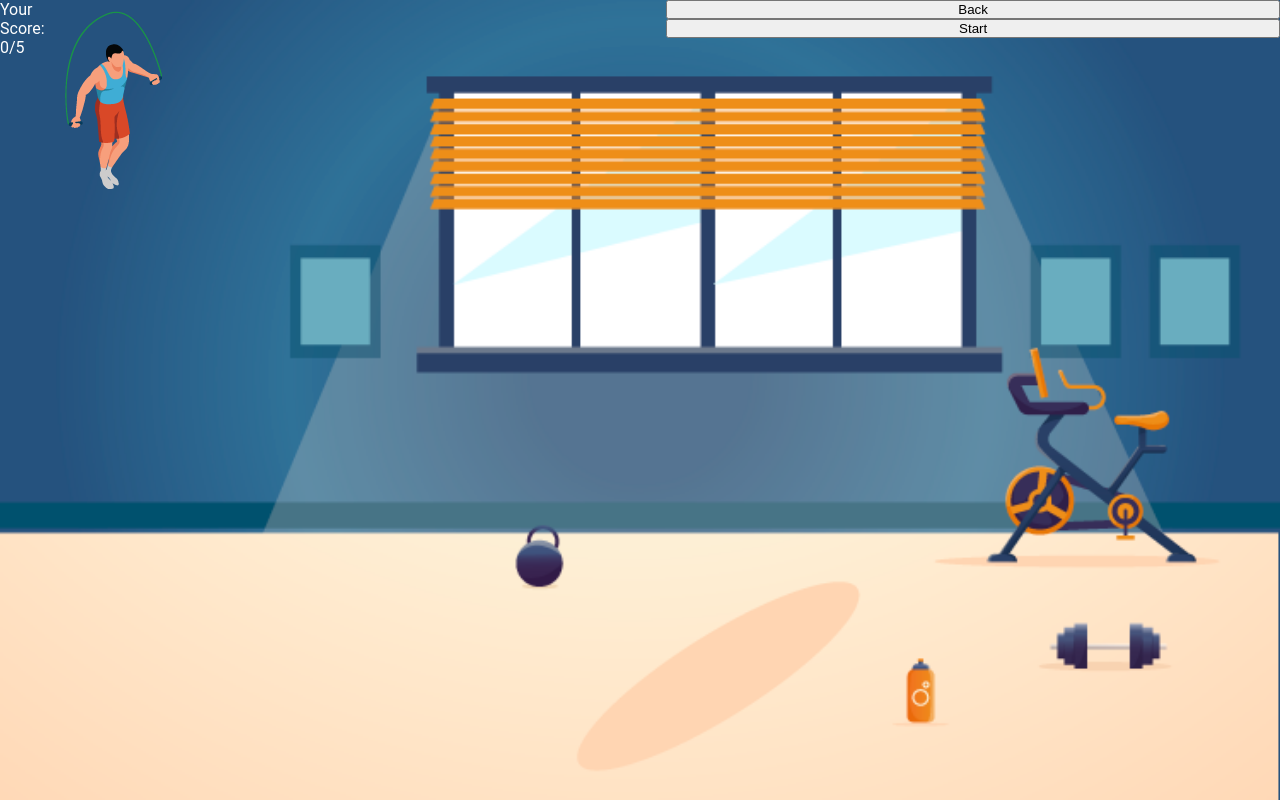
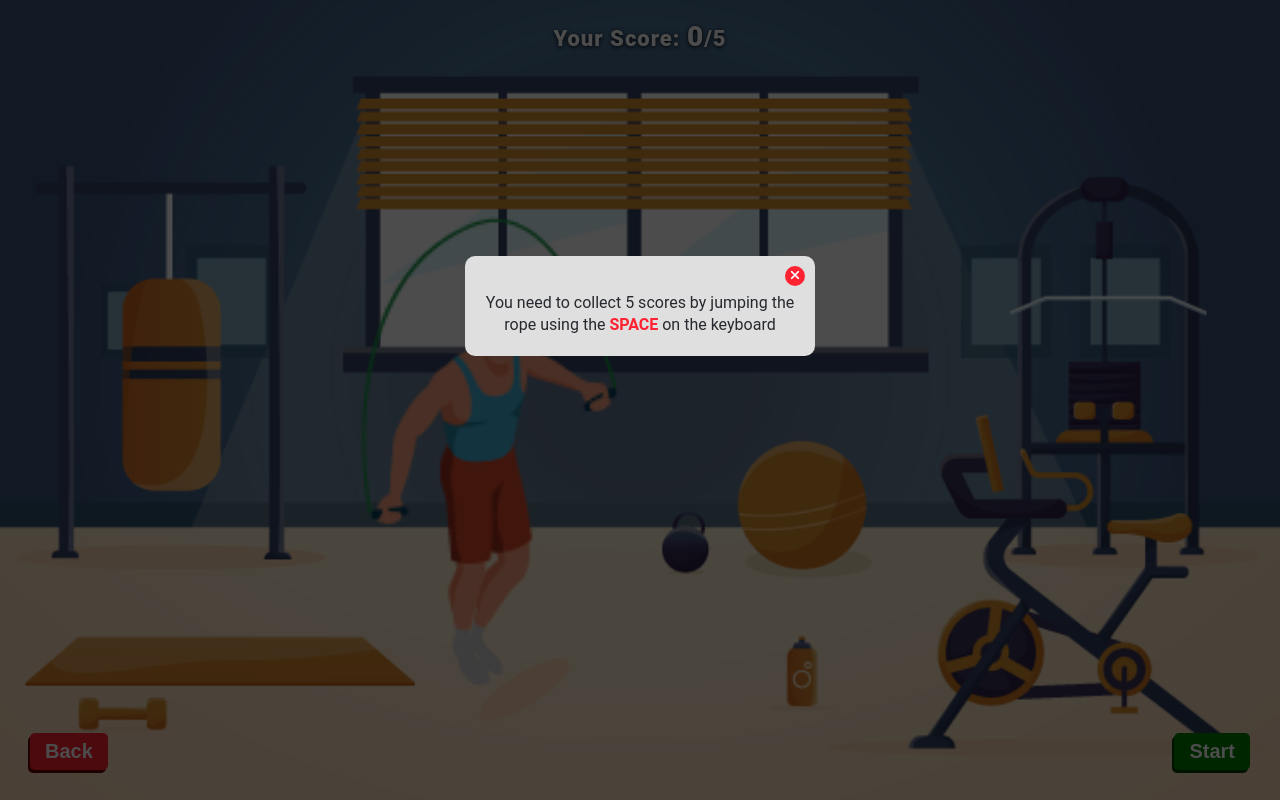
Before and after one commit to F-Naddaf/GYMIX, a Nuxt app in the folder client/: page /games/rope in a window 1280 px wide. Built offline with nearby package versions, Linux system fonts and the light colour scheme.

Commit message:
Editing the Jump rope game

```diff
--- a/client/components/GameInstructions.vue
+++ b/client/components/GameInstructions.vue
@@ -14,7 +14,7 @@
 <script setup>
 import { defineProps, defineEmits } from "vue";
 
-const { emit } = defineEmits(["close-instruction"]);
+const emit = defineEmits(["close-instruction"]);
 
 const props = defineProps({
   message: String,
@@ -23,7 +23,7 @@ const props = defineProps({
 });
 
 const closeInstruction = () => {
-  context.emit("close-instruction");
+  emit("close-instruction");
 };
 </script>
 
--- a/client/pages/games/index.vue
+++ b/client/pages/games/index.vue
@@ -53,10 +53,12 @@ import { ref, watch } from "vue";
 definePageMeta({
   layout: "custom",
 });
+
 const message =
   "Help the trainer liftting up the weight by pressing the button";
 const span = "HELP";
 const remaining = "fast";
+
 const images = [
   {
     id: "1",
--- a/client/pages/games/rope.vue
+++ b/client/pages/games/rope.vue
@@ -1,6 +1,19 @@
 <template>
   <div class="rope-game-container">
-    <p>Your Score: {{ score }}/5</p>
+    <div class="instruction-container" v-if="instruction">
+      <GameInstructions
+        :message="message"
+        :span="span"
+        :remaining="remaining"
+        @close-instruction="closeInstruction"
+      />
+    </div>
+    <div class="score-container">
+      <p>
+        Your Score: <span>{{ score }}</span
+        >/5
+      </p>
+    </div>
     <div class="image-container">
       <img
         :src="currentImage"
@@ -8,18 +21,40 @@
         :class="isJumping ? 'image-up' : 'image-down'"
       />
     </div>
-    <p v-show="gameEnded" id="lose-message">Sorry, you lose. Try again!</p>
-    <p v-show="score === 5" id="win-message">Congratulations!</p>
+    <!-- <p v-show="gameEnded" id="lose-message">Sorry, you lose. Try again!</p>
+        <p v-show="score === 5" id="win-message">Congratulations!</p> -->
 
-    <div class="btn-container" v-if="!gameEnded" id="lose">
-      <button @click="restartGame">Back</button>
-      <button @click="startGame" :disabled="startButtonDisabled">Start</button>
+    <div class="btn-container" v-if="!gameEnded">
+      <button class="primary">
+        <NuxtLink to="/" @click="restartGame">Back</NuxtLink>
+      </button>
+      <button
+        class="green"
+        v-if="!startOver"
+        @click="startGame"
+        :disabled="startButtonDisabled"
+      >
+        Start
+      </button>
     </div>
-    <div class="btn-container" v-if="gameEnded" id="win">
-      <button @click="restartGame">Play again</button>
+    <div class="btn-container" v-if="gameEnded && score === 5">
+      <button v-if="score === 5" class="primary" @click="playAgain">
+        Play again
+      </button>
+      <button class="green">
+        <NuxtLink
+          v-if="score === 5"
+          to="/games/boxing"
+          @click="continueGame"
+          :disabled="!canContinue"
+        >
+          Next
+          <i class="fa-solid fa-angle-right"></i>
+        </NuxtLink>
+      </button>
     </div>
-    <div class="btn-container" v-if="score === 5" id="win">
-      <button @click="continueGame" :disabled="!canContinue">Continue</button>
+    <div class="try-again-container" v-if="gameEnded && score !== 5">
+      <button class="primary" @click="playAgain">Try again</button>
     </div>
   </div>
 </template>
@@ -30,6 +65,10 @@ import { ref, computed, watch, onMounted } from "vue";
 definePageMeta({
   layout: "custom",
 });
+
+const message = "You need to collect 5 scores by jumping the rope using the ";
+const span = "SPACE";
+const remaining = " on the keyboard";
 
 const images = [
   "/images/games/rope/photo-1.png",
@@ -44,6 +83,8 @@ const images = [
   "/images/games/rope/photo-10.png",
 ];
 
+const instruction = ref(true);
+const startOver = ref(false);
 const currentIndex = ref(0);
 const isJumping = ref(false);
 const gameEnded = ref(false);
@@ -51,6 +92,10 @@ const canContinue = ref(false);
 const score = ref(0);
 const jumpKey = 32;
 let intervalId;
+
+const closeInstruction = () => {
+  instruction.value = false;
+};
 
 const currentImage = computed(() => images[currentIndex.value]);
 const startButtonDisabled = computed(() => gameEnded.value || isJumping.value);
@@ -62,6 +107,12 @@ const startGame = () => {
 const restartGame = () => {
   location.reload();
 };
+const playAgain = () => {
+  startOver.value = true;
+  gameEnded.value = false;
+  score.value = 0;
+  startGame();
+};
 
 const continueGame = () => {
   canContinue.value = false;
@@ -70,7 +121,6 @@ const continueGame = () => {
 };
 
 const changeImage = () => {
-  console.log("start game");
   if (!gameEnded.value) {
     currentIndex.value = (currentIndex.value + 1) % images.length;
     if (score.value >= 5) {
@@ -123,31 +173,106 @@ onMounted(() => {
 .rope-game-container {
   display: flex;
   justify-content: flex-start;
+  flex-direction: column;
   height: 100vh;
   margin: auto;
-  background-image: url("/images/games/fitting/liftting-background.png");
+  background-image: url("/images/games/rope/rope-background.png");
   background-repeat: no-repeat;
   background-position: bottom right;
   background-size: cover;
   position: relative;
 }
+.instruction-container {
+  position: absolute;
+  width: 100%;
+  height: 100%;
+  background: rgba(0, 0, 0, 0.7);
+  z-index: 50;
+}
+.score-container {
+  display: flex;
+  align-items: center;
+  justify-content: center;
+  width: 100%;
+  height: auto;
+  padding: 20px 0;
+}
+.score-container p {
+  color: white;
+  font-size: 22px;
+  font-weight: 800;
+  letter-spacing: 1px;
+  text-shadow: rgba(0, 0, 0) 0px 1px 4px;
+}
+.score-container p span {
+  color: white;
+  font-size: 28px;
+}
 .image-container {
-  position: relative;
+  position: absolute;
   width: 100%;
-  height: 500px;
+  height: 100%;
   overflow: hidden;
+  bottom: 0;
+  left: 0;
 }
-
 .image-container img {
   position: absolute;
-  top: 0;
-  left: 0;
+  bottom: 92px;
+  height: 65%;
+  left: 50%;
+  transform: translateX(-310px);
 }
-
 .btn-container {
+  position: absolute;
+  bottom: 30px;
+  padding: 0 30px;
+  width: 100%;
   display: flex;
-  flex-direction: column;
+  align-items: center;
+  justify-content: space-between;
+}
+.try-again-container {
+  position: absolute;
+  bottom: 30px;
+  padding: 0 30px;
   width: 100%;
+  display: flex;
+  align-items: center;
+  justify-content: center;
+}
+.btn-container button,
+.try-again-container .primary {
+  padding: 7px 15px;
+  border-radius: 5px;
+  font-size: 20px;
+  font-weight: 700;
+  cursor: pointer;
+  border: none;
+}
+.btn-container .primary,
+.try-again-container .primary {
+  background: var(--primary-color);
+  box-shadow: rgb(105, 1, 1) -2px 3px 0px;
+  transition: box-shadow 0.1s ease-in-out;
+}
+.btn-container .green {
+  background: green;
+  box-shadow: rgb(0, 60, 3) -2px 3px 0px;
+  transition: box-shadow 0.1s ease-in-out;
+}
+.btn-container .primary a {
+  color: white;
+}
+.btn-container .green a {
+  color: white;
+}
+.btn-container .green {
+  color: white;
+}
+.btn-container .primary,
+.try-again-container .primary {
+  color: white;
 }
 p {
   color: white;
```
Also changed, not shown: client/public/images/games/rope/rope-background.png (added).
